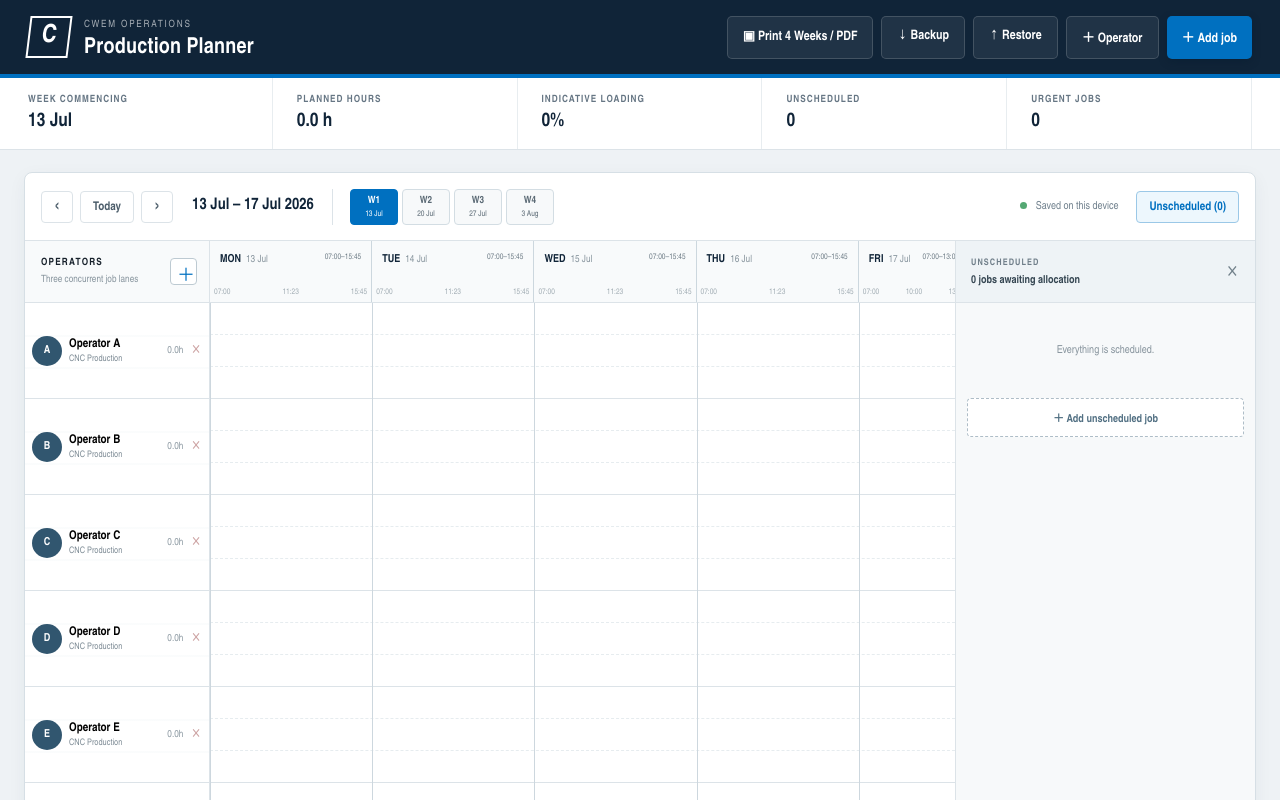
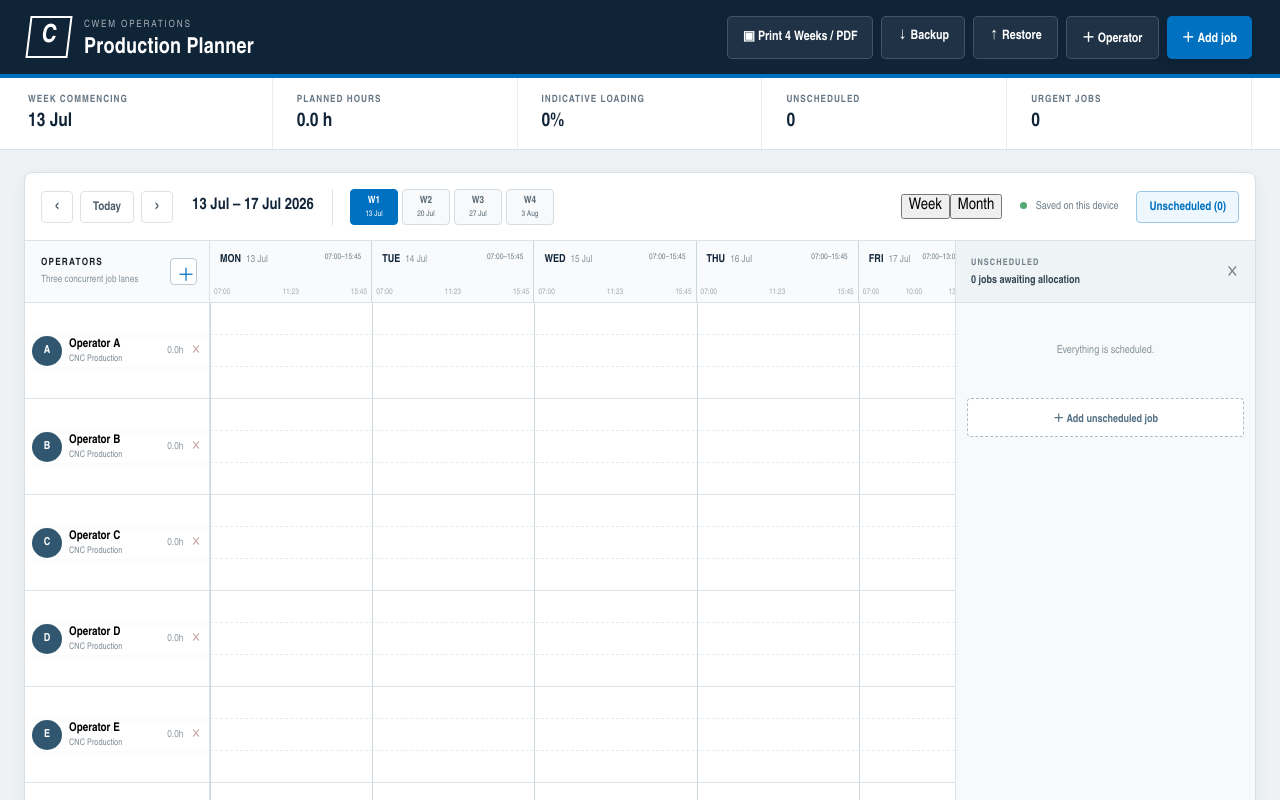
Before and after one commit to andcarCWEM/CWEM-Production-Planner, a React (Vite) app: page / in a window 1280 px wide. Shown: the top 800 px of the page. Built offline with nearby package versions, Linux system fonts and the light colour scheme.

Commit message:
Add full month production planning view

```diff
--- a/src/ProductionPlanner.tsx
+++ b/src/ProductionPlanner.tsx
@@ -64,6 +64,7 @@ export default function ProductionPlanner(){
   const [operators,setOperators]=useState(initialOperators);
   const [jobs,setJobs]=useState(initialJobs);
   const [weekStart,setWeekStart]=useState(()=>mondayOf(new Date()));
+  const [viewMode,setViewMode]=useState<"week"|"month">("week");
   const [selectedId,setSelectedId]=useState<string|null>(null);
   const [editor,setEditor]=useState<Job|null>(null);
   const [startText,setStartText]=useState("07:00");
@@ -82,6 +83,16 @@ export default function ProductionPlanner(){
   const segmentFor=(job:Job)=>segmentForWeek(job,currentWeekKey);
   const scheduled=jobs.filter(j=>j.operatorId&&segmentFor(j)),backlog=jobs.filter(j=>!j.operatorId);
   const weekLabel=`${prettyDate(weekStart)} – ${prettyDate(addDays(weekStart,4))} ${addDays(weekStart,4).getFullYear()}`;
+  const monthDate=new Date(weekStart.getFullYear(),weekStart.getMonth(),1);
+  const monthGridStart=mondayOf(monthDate);
+  const monthLast=new Date(monthDate.getFullYear(),monthDate.getMonth()+1,0);
+  const monthLastWeek=mondayOf(monthLast);
+  const monthWeeks=Math.round((dateOrdinal(dateKey(monthLastWeek))-dateOrdinal(dateKey(monthGridStart)))/7)+1;
+  const monthTotalMinutes=monthWeeks*TOTAL_MINUTES;
+  const monthGlobalStart=weekGlobalStart(dateKey(monthGridStart));
+  const monthLabel=monthDate.toLocaleDateString("en-GB",{month:"long",year:"numeric"});
+  const monthJobs=jobs.filter(j=>j.operatorId&&jobGlobalStart(j)<monthGlobalStart+monthTotalMinutes&&jobGlobalStart(j)+j.duration>monthGlobalStart);
+  const shiftMonth=(amount:number)=>{const target=new Date(monthDate.getFullYear(),monthDate.getMonth()+amount,1);setWeekStart(mondayOf(target));};
   const metrics=useMemo(()=>{ const planned=scheduled.reduce((n,j)=>n+(segmentFor(j)?.duration||0),0)/60,capacity=operators.length*(DAY_LENGTHS.reduce((a,b)=>a+b,0)/60); return {planned,utilisation:capacity?Math.round(planned/capacity*100):0,urgent:scheduled.filter(j=>j.category==="urgent").length}; },[scheduled,operators,jobs,currentWeekGlobal]);
   const flash=(message:string)=>{setNotice(message);window.setTimeout(()=>setNotice(""),1800);};
   const openEditor=(job:Job)=>{const start=jobGlobalStart(job),end=start+job.duration,startDT=dateTimeFromGlobal(start),endDT=dateTimeFromGlobal(end,true);setEditor({...job,week:job.week||currentWeekKey});setStartDateText(startDT.date);setStartText(startDT.time);setEndDateText(endDT.date);setEndText(endDT.time);};
@@ -113,15 +124,26 @@ export default function ProductionPlanner(){
   return <main className="app-shell">
     <header className="topbar"><div className="brand-mark">C</div><div className="brand-copy"><span>CWEM OPERATIONS</span><h1>Production Planner</h1></div><div className="header-actions"><button className="button ghost" onClick={()=>window.print()}>▣ Print 4 Weeks / PDF</button><button className="button ghost" onClick={exportData}>↓ Backup</button><button className="button ghost" onClick={()=>fileRef.current?.click()}>↑ Restore</button><input ref={fileRef} type="file" accept="application/json" hidden onChange={importData}/><button className="button ghost" onClick={addOperator}>＋ Operator</button><button className="button primary" onClick={()=>openEditor(blankJob(currentWeekKey))}>＋ Add job</button></div></header>
     <section className="summary-strip"><div><span>Week commencing</span><strong>{prettyDate(weekStart)}</strong></div><div><span>Planned hours</span><strong>{metrics.planned.toFixed(1)} h</strong></div><div><span>Indicative loading</span><strong>{metrics.utilisation}%</strong></div><div><span>Unscheduled</span><strong>{backlog.length}</strong></div><div className={metrics.urgent?"urgent-metric":""}><span>Urgent jobs</span><strong>{metrics.urgent}</strong></div></section>
-    <section className="planner-card"><div className="planner-toolbar"><div className="week-nav"><button aria-label="Previous week" onClick={()=>setWeekStart(addDays(weekStart,-7))}>‹</button><button className="today" onClick={()=>setWeekStart(mondayOf(new Date()))}>Today</button><button aria-label="Next week" onClick={()=>setWeekStart(addDays(weekStart,7))}>›</button><h2>{weekLabel}</h2></div><div className="four-week-nav" aria-label="Four week planning horizon">{Array.from({length:4},(_,i)=>{const d=addDays(mondayOf(new Date()),i*7);return <button className={dateKey(d)===currentWeekKey?"active":""} key={i} onClick={()=>setWeekStart(d)}>W{i+1}<span>{prettyDate(d)}</span></button>;})}</div><div className="toolbar-right"><span className="autosave"><i/> Saved on this device</span><button className={`backlog-toggle ${showBacklog?"active":""}`} onClick={()=>setShowBacklog(!showBacklog)}>Unscheduled ({backlog.length})</button></div></div>
-      <div className={`planner-body ${showBacklog?"with-backlog":""}`}><div className="schedule-wrap">
+    <section className="planner-card"><div className="planner-toolbar"><div className="week-nav"><button aria-label={viewMode==="week"?"Previous week":"Previous month"} onClick={()=>viewMode==="week"?setWeekStart(addDays(weekStart,-7)):shiftMonth(-1)}>‹</button><button className="today" onClick={()=>setWeekStart(mondayOf(new Date()))}>Today</button><button aria-label={viewMode==="week"?"Next week":"Next month"} onClick={()=>viewMode==="week"?setWeekStart(addDays(weekStart,7)):shiftMonth(1)}>›</button><h2>{viewMode==="week"?weekLabel:monthLabel}</h2></div>{viewMode==="week"&&<div className="four-week-nav" aria-label="Four week planning horizon">{Array.from({length:4},(_,i)=>{const d=addDays(mondayOf(new Date()),i*7);return <button className={dateKey(d)===currentWeekKey?"active":""} key={i} onClick={()=>setWeekStart(d)}>W{i+1}<span>{prettyDate(d)}</span></button>;})}</div>}<div className="toolbar-right"><div className="view-switch" aria-label="Planner view"><button className={viewMode==="week"?"active":""} onClick={()=>setViewMode("week")}>Week</button><button className={viewMode==="month"?"active":""} onClick={()=>setViewMode("month")}>Month</button></div><span className="autosave"><i/> Saved on this device</span>{viewMode==="week"&&<button className={`backlog-toggle ${showBacklog?"active":""}`} onClick={()=>setShowBacklog(!showBacklog)}>Unscheduled ({backlog.length})</button>}</div></div>
+      {viewMode==="week"&&<div className={`planner-body ${showBacklog?"with-backlog":""}`}><div className="schedule-wrap">
         <div className="resource-head"><div><strong>OPERATORS</strong><span>Three concurrent job lanes</span></div><button onClick={addOperator} aria-label="Add operator">＋</button></div>
         <div className="timeline-head" style={{gridTemplateColumns:DAY_LENGTHS.map(n=>`${n}fr`).join(" ")}}>{DAY_LENGTHS.map((length,day)=><div className="day-head" key={day}><strong>{addDays(weekStart,day).toLocaleDateString("en-GB",{weekday:"short"})}</strong><span>{prettyDate(addDays(weekStart,day))}</span><small>07:00–{timeLabel(START+length)}</small><div className="hours"><i>07:00</i><i>{timeLabel(START+Math.round(length/2))}</i><i>{timeLabel(START+length)}</i></div></div>)}</div>
         <div className="resource-list">{operators.map(op=><div key={op.id} className="resource-row"><span className="avatar">{op.name.replace("Operator ","").slice(0,2)}</span><button className="operator-name" onClick={()=>editOperator(op)}><strong>{op.name}</strong><small>{op.detail}</small></button><em>{(scheduled.filter(j=>j.operatorId===op.id).reduce((n,j)=>n+(segmentFor(j)?.duration||0),0)/60).toFixed(1)}h</em><button className="remove-operator" onClick={()=>removeOperator(op)} aria-label={`Remove ${op.name}`}>×</button></div>)}</div>
         <div className="timeline-grid" ref={boardRef} style={{height:operators.length*OPERATOR_HEIGHT}} onClick={()=>setSelectedId(null)}>{operators.map(op=><div className="grid-row" key={op.id}><i/><i/><i/></div>)}{DAY_LENGTHS.map((_,i)=><i className="grid-line major" style={{left:`${dayOffset(i)/TOTAL_MINUTES*100}%`}} key={i}/>)}
           {scheduled.map(job=>{const row=operators.findIndex(o=>o.id===job.operatorId),segment=segmentFor(job),background=job.color||palette[job.category];if(row<0||!segment)return null;return <article key={job.id} className={`job-bar ${segment.startsBefore?"continues-left":""} ${segment.endsAfter?"continues-right":""} ${selectedId===job.id?"selected":""}`} style={{left:`${segment.start/TOTAL_MINUTES*100}%`,width:`${segment.duration/TOTAL_MINUTES*100}%`,top:row*OPERATOR_HEIGHT+(job.lane||0)*LANE_HEIGHT+4,backgroundColor:background,color:contrastText(background)}} onPointerDown={e=>beginPointer(e,job,"move")} onDoubleClick={e=>{e.stopPropagation();openEditor(job);}} title={`${job.title}\n${job.description}\n${job.machine}\nLane ${(job.lane||0)+1} · Total working time ${job.duration/60}h`}>{!segment.startsBefore&&<button className="resize left" aria-label="Resize job start" onPointerDown={e=>beginPointer(e,job,"left")}/>}<div className="job-content"><strong>{segment.startsBefore?"← ":""}{job.title}{segment.endsAfter?" →":""}</strong><span>{job.machine||job.description||`${job.duration/60}h`}</span></div><button className="job-delete" aria-label="Delete job" onPointerDown={e=>e.stopPropagation()} onClick={e=>{e.stopPropagation();removeJob(job.id);}}>×</button>{!segment.endsAfter&&<button className="resize right" aria-label="Resize job end" onPointerDown={e=>beginPointer(e,job,"right")}/>}</article>;})}
         </div>
-      </div>{showBacklog&&<aside className="backlog-panel"><div className="backlog-head"><div><span>UNSCHEDULED</span><strong>{backlog.length} jobs awaiting allocation</strong></div><button onClick={()=>setShowBacklog(false)}>×</button></div><div className="backlog-list">{backlog.length===0&&<div className="empty-state">Everything is scheduled.</div>}{backlog.map(job=>{const background=job.color||palette[job.category];return <article className="backlog-job" style={{backgroundColor:background,color:contrastText(background)}} key={job.id} onDoubleClick={()=>openEditor(job)}><button className="backlog-delete" onClick={()=>removeJob(job.id)} aria-label="Delete job">×</button><div><strong>{job.title}</strong><span>{job.description||"No operation description"}</span></div><dl><div><dt>Machine</dt><dd>{job.machine||"TBC"}</dd></div><div><dt>Duration</dt><dd>{(job.duration/60).toFixed(1)} h</dd></div></dl><label>Allocate to<select value="" onChange={e=>scheduleBacklog(job,e.target.value)}><option value="">Choose operator…</option>{operators.map(o=><option value={o.id} key={o.id}>{o.name}</option>)}</select></label></article>})}</div><button className="add-backlog" onClick={()=>openEditor(blankJob(currentWeekKey))}>＋ Add unscheduled job</button></aside>}</div>
+      </div>{showBacklog&&<aside className="backlog-panel"><div className="backlog-head"><div><span>UNSCHEDULED</span><strong>{backlog.length} jobs awaiting allocation</strong></div><button onClick={()=>setShowBacklog(false)}>×</button></div><div className="backlog-list">{backlog.length===0&&<div className="empty-state">Everything is scheduled.</div>}{backlog.map(job=>{const background=job.color||palette[job.category];return <article className="backlog-job" style={{backgroundColor:background,color:contrastText(background)}} key={job.id} onDoubleClick={()=>openEditor(job)}><button className="backlog-delete" onClick={()=>removeJob(job.id)} aria-label="Delete job">×</button><div><strong>{job.title}</strong><span>{job.description||"No operation description"}</span></div><dl><div><dt>Machine</dt><dd>{job.machine||"TBC"}</dd></div><div><dt>Duration</dt><dd>{(job.duration/60).toFixed(1)} h</dd></div></dl><label>Allocate to<select value="" onChange={e=>scheduleBacklog(job,e.target.value)}><option value="">Choose operator…</option>{operators.map(o=><option value={o.id} key={o.id}>{o.name}</option>)}</select></label></article>})}</div><button className="add-backlog" onClick={()=>openEditor(blankJob(currentWeekKey))}>＋ Add unscheduled job</button></aside>}</div>}
+      {viewMode==="month"&&<div className="month-view">
+        <div className="month-resource-head"><strong>OPERATORS</strong><span>Three concurrent job lanes</span></div>
+        <div className="month-head" style={{gridTemplateColumns:`repeat(${monthWeeks}, minmax(0, 1fr))`}}>{Array.from({length:monthWeeks},(_,weekIndex)=>{const week=addDays(monthGridStart,weekIndex*7);return <div className="month-week-head" key={weekIndex}><strong>Week of {prettyDate(week)}</strong><div style={{gridTemplateColumns:DAY_LENGTHS.map(n=>`${n}fr`).join(" ")}}>{DAY_LENGTHS.map((_,day)=>{const date=addDays(week,day);return <span className={date.getMonth()===monthDate.getMonth()?"":"outside-month"} key={day}>{date.toLocaleDateString("en-GB",{weekday:"short"})}<b>{date.getDate()}</b></span>;})}</div></div>;})}</div>
+        <div className="month-resources">{operators.map(op=><div className="month-resource-row" key={op.id}><span className="avatar">{op.name.replace("Operator ","").slice(0,2)}</span><button className="operator-name" onClick={()=>editOperator(op)}><strong>{op.name}</strong><small>{op.detail}</small></button></div>)}</div>
+        <div className="month-timeline" style={{height:operators.length*72}}>
+          {operators.map(op=><div className="month-grid-row" key={op.id}><i/><i/><i/></div>)}
+          {Array.from({length:monthWeeks},(_,weekIndex)=>DAY_LENGTHS.map((_,day)=><i className={`month-grid-line ${day===0?"week-line":""}`} style={{left:`${(weekIndex*TOTAL_MINUTES+dayOffset(day))/monthTotalMinutes*100}%`}} key={`${weekIndex}-${day}`}/>))}
+          {monthJobs.map(job=>{const row=operators.findIndex(o=>o.id===job.operatorId),start=jobGlobalStart(job),end=start+job.duration,segmentStart=Math.max(start,monthGlobalStart),segmentEnd=Math.min(end,monthGlobalStart+monthTotalMinutes),background=job.color||palette[job.category];if(row<0||segmentEnd<=segmentStart)return null;return <article className={`month-job ${start<monthGlobalStart?"continues-left":""} ${end>monthGlobalStart+monthTotalMinutes?"continues-right":""}`} key={job.id} style={{left:`${(segmentStart-monthGlobalStart)/monthTotalMinutes*100}%`,width:`${(segmentEnd-segmentStart)/monthTotalMinutes*100}%`,top:row*72+(job.lane||0)*24+3,backgroundColor:background,color:contrastText(background)}} onDoubleClick={()=>openEditor(job)} title={`${job.title}\n${job.description}\nDouble-click to edit`}><strong>{start<monthGlobalStart?"← ":""}{job.title}{end>monthGlobalStart+monthTotalMinutes?" →":""}</strong><span>{job.machine||job.description}</span></article>;})}
+        </div>
+        <p className="month-help">Full working-month overview · weekends are excluded · double-click a job to edit it</p>
+      </div>}
     </section>
     <section className="legend"><strong>COLOUR PRESETS</strong>{categories.map(c=><span key={c.id}><i className="dot" style={{backgroundColor:palette[c.id]}}/>{c.label}</span>)}<em>Every job colour can be manually changed</em></section>
     <section className="four-week-print" aria-hidden="true">
```
